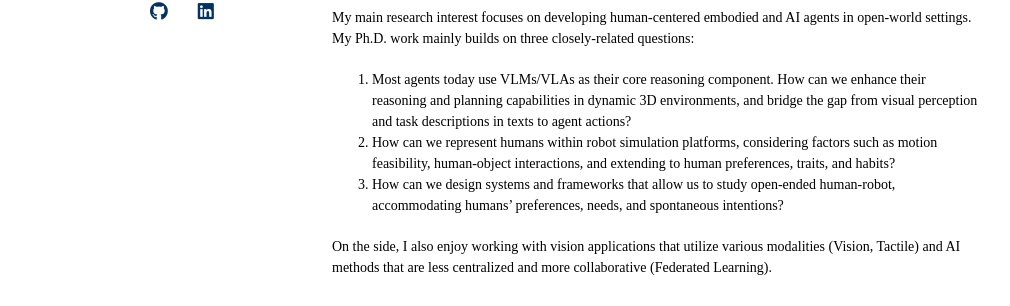
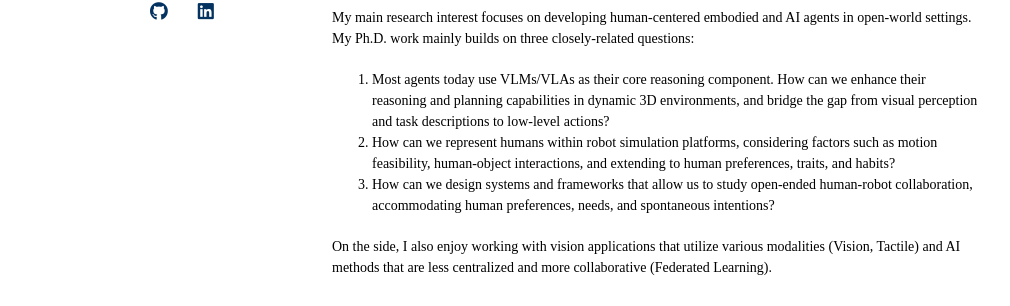
Before and after one commit to dannymcy/dannymcy.github.io, a Jekyll site: the page built from index.md, in a window 1280 px wide and 900 px high. Shown: the part 398-704 px from the top of the window, without its empty margins (138-1148 px from the left). Built offline with Jekyll 4.4.1, drawn with Linux system fonts in a browser that asks for light colours; nearby versions of some CDN libraries; a style sheet for code colours, icons or effects is not loaded; our own code applies the rules of GitHub Pages for plain Markdown files.

Commit message:
Make changes

```diff
--- a/index.md
+++ b/index.md
@@ -19,9 +19,9 @@ Prior to my Ph.D., I worked as a research assistant in [Cambridge Machine Learni
 My main research interest focuses on developing human-centered embodied and AI agents in open-world settings. My Ph.D. work mainly builds on three closely-related questions:
 <!-- So far, my Ph.D. work falls in the intersection of 3D Understanding, Robot Learning, and Computer Vision. -->
 
-1. Most agents today use VLMs/VLAs as their core reasoning component. How can we enhance their reasoning and planning capabilities in dynamic 3D environments, and bridge the gap from visual perception and task descriptions in texts to agent actions?
+1. Most agents today use VLMs/VLAs as their core reasoning component. How can we enhance their reasoning and planning capabilities in dynamic 3D environments, and bridge the gap from visual perception and task descriptions to low-level actions?
 2. How can we represent humans within robot simulation platforms, considering factors such as motion feasibility, human-object interactions, and extending to human preferences, traits, and habits?
-3. How can we design systems and frameworks that allow us to study open-ended human-robot, accommodating humans' preferences, needs, and spontaneous intentions?
+3. How can we design systems and frameworks that allow us to study open-ended human-robot collaboration, accommodating human preferences, needs, and spontaneous intentions?
 
 On the side, I also enjoy working with vision applications that utilize various modalities (Vision, Tactile) and AI methods that are less centralized and more collaborative (Federated Learning).
 
```
Also changed, not shown: 2 other files.
